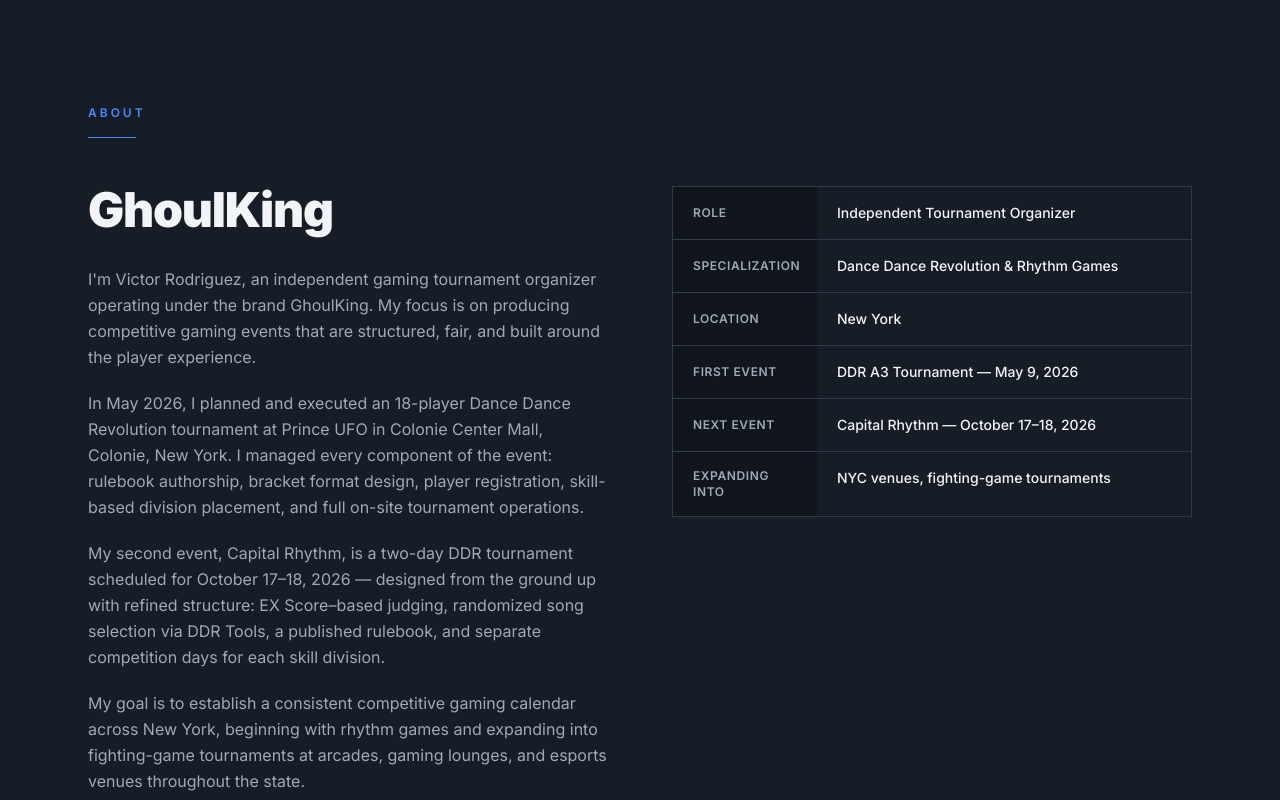
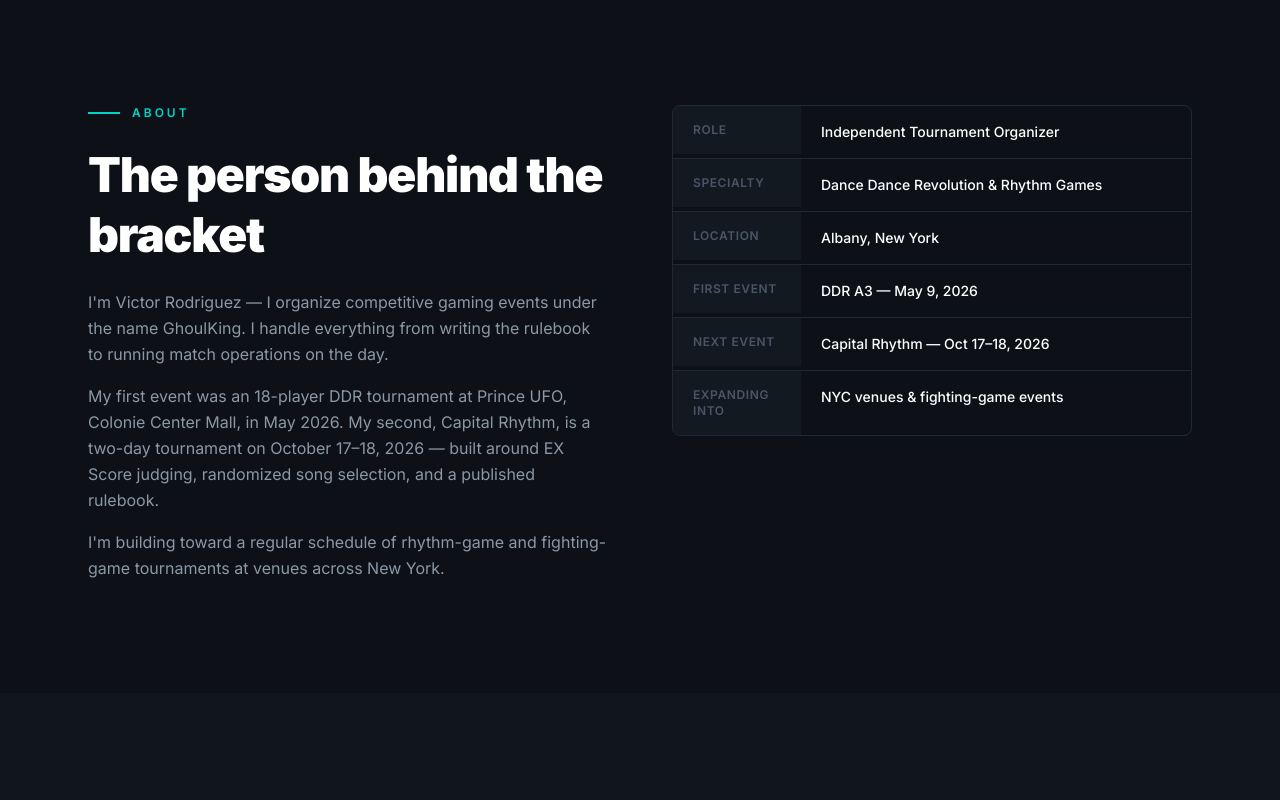
Before and after one commit to HaruoKing/ghoulking-website, a React (Vite) app: page / in a window 1280 px wide. Shown: the part 900-1700 px from the top of the page. Built offline with nearby package versions, Linux system fonts and the light colour scheme.

Commit message:
feat: redesign about section with two-column layout
Bio on the left, fact grid on the right. Cleaner copy focused on event history and goals.

```diff
--- a/src/components/About.tsx
+++ b/src/components/About.tsx
@@ -1,53 +1,54 @@
 export default function About() {
   return (
-    <section id="about" className="py-28 bg-[hsl(215,24%,12%)]">
+    <section id="about" className="py-28" style={{ background: 'var(--surface)' }}>
       <div className="max-w-6xl mx-auto px-6">
-        {/* Section label */}
-        <p className="text-[hsl(220,100%,65%)] text-xs font-semibold tracking-[0.25em] uppercase mb-4">
-          About
-        </p>
-        <div className="w-12 h-px bg-[hsl(220,100%,65%)] mb-12" />
-
         <div className="grid lg:grid-cols-2 gap-16 items-start">
-          {/* Left: prose */}
+          {/* Left */}
           <div>
-            <h2 className="text-[hsl(214,27%,96%)] font-black text-4xl lg:text-5xl leading-tight tracking-tight mb-8">
-              GhoulKing
+            <div className="flex items-center gap-3 mb-6">
+              <div className="w-8 h-[2px]" style={{ background: 'var(--accent)' }} />
+              <span className="text-xs font-semibold tracking-[0.25em] uppercase" style={{ color: 'var(--accent)' }}>
+                About
+              </span>
+            </div>
+            <h2 className="font-black text-white leading-tight tracking-tight mb-6" style={{ fontSize: 'clamp(2rem, 4vw, 3rem)' }}>
+              The person behind the bracket
             </h2>
-            <div className="space-y-5 text-[hsl(213,15%,67%)] leading-relaxed">
+            <div className="space-y-4 text-base leading-relaxed" style={{ color: 'var(--muted)' }}>
               <p>
-                I'm Victor Rodriguez, an independent gaming tournament organizer operating under the brand GhoulKing. My focus is on producing competitive gaming events that are structured, fair, and built around the player experience.
+                I'm Victor Rodriguez — I organize competitive gaming events under the name GhoulKing. I handle everything from writing the rulebook to running match operations on the day.
               </p>
               <p>
-                In May 2026, I planned and executed an 18-player Dance Dance Revolution tournament at Prince UFO in Colonie Center Mall, Colonie, New York. I managed every component of the event: rulebook authorship, bracket format design, player registration, skill-based division placement, and full on-site tournament operations.
+                My first event was an 18-player DDR tournament at Prince UFO, Colonie Center Mall, in May 2026. My second, Capital Rhythm, is a two-day tournament on October 17–18, 2026 — built around EX Score judging, randomized song selection, and a published rulebook.
               </p>
               <p>
-                My second event, Capital Rhythm, is a two-day DDR tournament scheduled for October 17–18, 2026 — designed from the ground up with refined structure: EX Score–based judging, randomized song selection via DDR Tools, a published rulebook, and separate competition days for each skill division.
-              </p>
-              <p>
-                My goal is to establish a consistent competitive gaming calendar across New York, beginning with rhythm games and expanding into fighting-game tournaments at arcades, gaming lounges, and esports venues throughout the state.
+                I'm building toward a regular schedule of rhythm-game and fighting-game tournaments at venues across New York.
               </p>
             </div>
           </div>
 
-          {/* Right: detail grid */}
-          <div className="space-y-0 border border-[hsl(215,21%,24%)]">
+          {/* Right: quick facts */}
+          <div className="space-y-0 rounded-lg overflow-hidden" style={{ border: '1px solid var(--border)' }}>
             {[
               { label: 'Role', value: 'Independent Tournament Organizer' },
-              { label: 'Specialization', value: 'Dance Dance Revolution & Rhythm Games' },
-              { label: 'Location', value: 'New York' },
-              { label: 'First Event', value: 'DDR A3 Tournament — May 9, 2026' },
-              { label: 'Next Event', value: 'Capital Rhythm — October 17–18, 2026' },
-              { label: 'Expanding Into', value: 'NYC venues, fighting-game tournaments' },
+              { label: 'Specialty', value: 'Dance Dance Revolution & Rhythm Games' },
+              { label: 'Location', value: 'Albany, New York' },
+              { label: 'First Event', value: 'DDR A3 — May 9, 2026' },
+              { label: 'Next Event', value: 'Capital Rhythm — Oct 17–18, 2026' },
+              { label: 'Expanding Into', value: 'NYC venues & fighting-game events' },
             ].map((item, i) => (
               <div
                 key={i}
-                className="flex border-b border-[hsl(215,21%,24%)] last:border-b-0"
+                className="flex items-start"
+                style={{ borderBottom: i < 5 ? '1px solid var(--border)' : 'none' }}
               >
-                <div className="w-36 flex-shrink-0 px-5 py-4 bg-[hsl(215,28%,9%)] text-[hsl(213,15%,67%)] text-xs font-semibold tracking-wider uppercase flex items-center">
+                <div
+                  className="w-32 flex-shrink-0 px-5 py-4 text-xs font-semibold tracking-wider uppercase"
+                  style={{ color: 'var(--muted-dim)', background: 'var(--surface-2)' }}
+                >
                   {item.label}
                 </div>
-                <div className="flex-1 px-5 py-4 text-[hsl(214,27%,96%)] text-sm font-medium">
+                <div className="flex-1 px-5 py-4 text-sm text-white font-medium">
                   {item.value}
                 </div>
               </div>
```
